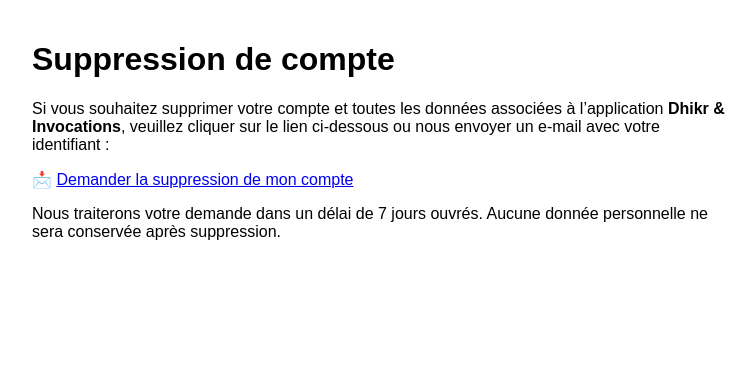
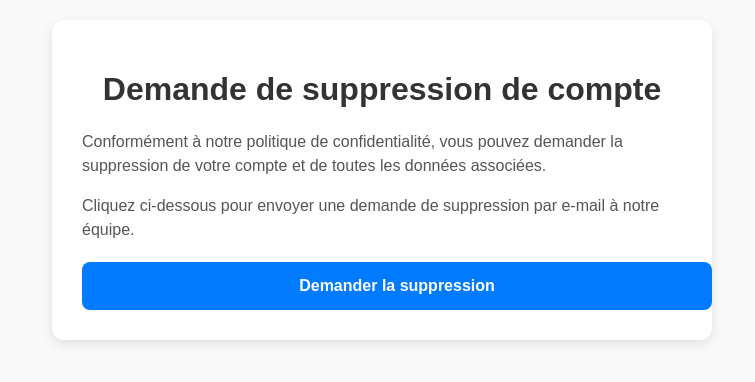
Before and after one commit to bassirikisanogo/privacy-policy, a plain HTML site: page delete-account.html in a window 1280 px wide. Shown: the whole page, without its empty margins (258-1013 px from the left). Drawn offline with Linux system fonts and the light colour scheme.

Commit message:
Update delete-account.html

```diff
--- a/delete-account.html
+++ b/delete-account.html
@@ -2,19 +2,61 @@
 <html lang="fr">
 <head>
   <meta charset="UTF-8">
-  <title>Suppression du compte – Dhikr & Invocations</title>
+  <meta name="viewport" content="width=device-width, initial-scale=1.0">
+  <title>Demande de suppression de compte</title>
+  <style>
+    body {
+      font-family: Arial, sans-serif;
+      background: #f9f9f9;
+      margin: 0;
+      padding: 20px;
+    }
+    .container {
+      max-width: 600px;
+      margin: auto;
+      background: #fff;
+      padding: 30px;
+      border-radius: 12px;
+      box-shadow: 0 4px 12px rgba(0,0,0,0.1);
+    }
+    h1 {
+      color: #333;
+      text-align: center;
+    }
+    p {
+      color: #555;
+      line-height: 1.5;
+    }
+    .btn {
+      display: block;
+      width: 100%;
+      padding: 15px;
+      margin-top: 20px;
+      text-align: center;
+      background: #007BFF;
+      color: #fff;
+      font-weight: bold;
+      border-radius: 8px;
+      text-decoration: none;
+    }
+    .btn:hover {
+      background: #0056b3;
+    }
+  </style>
 </head>
-<body style="font-family: sans-serif; max-width: 700px; margin: auto; padding: 20px;">
-  <h1>Suppression de compte</h1>
-  <p>
-    Si vous souhaitez supprimer votre compte et toutes les données associées à l’application <strong>Dhikr & Invocations</strong>,
-    veuillez cliquer sur le lien ci-dessous ou nous envoyer un e-mail avec votre identifiant :
-  </p>
-  <p>
-    📩 <a href="mailto:lafiaentreprise@gmail.com?subject=Demande de suppression de compte">Demander la suppression de mon compte</a>
-  </p>
-  <p>
-    Nous traiterons votre demande dans un délai de 7 jours ouvrés. Aucune donnée personnelle ne sera conservée après suppression.
-  </p>
+<body>
+  <div class="container">
+    <h1>Demande de suppression de compte</h1>
+    <p>
+      Conformément à notre politique de confidentialité, vous pouvez demander la suppression
+      de votre compte et de toutes les données associées.
+    </p>
+    <p>
+      Cliquez ci-dessous pour envoyer une demande de suppression par e-mail à notre équipe.
+    </p>
+    <a class="btn" href="mailto:support@tondomaine.com?subject=Demande%20de%20suppression%20de%20compte&body=Bonjour,%0D%0AJe souhaite supprimer mon compte et toutes les données associées.%0D%0AAdresse e-mail du compte : %0D%0AID (si connu) : %0D%0AMerci.">
+      Demander la suppression
+    </a>
+  </div>
 </body>
 </html>
```
